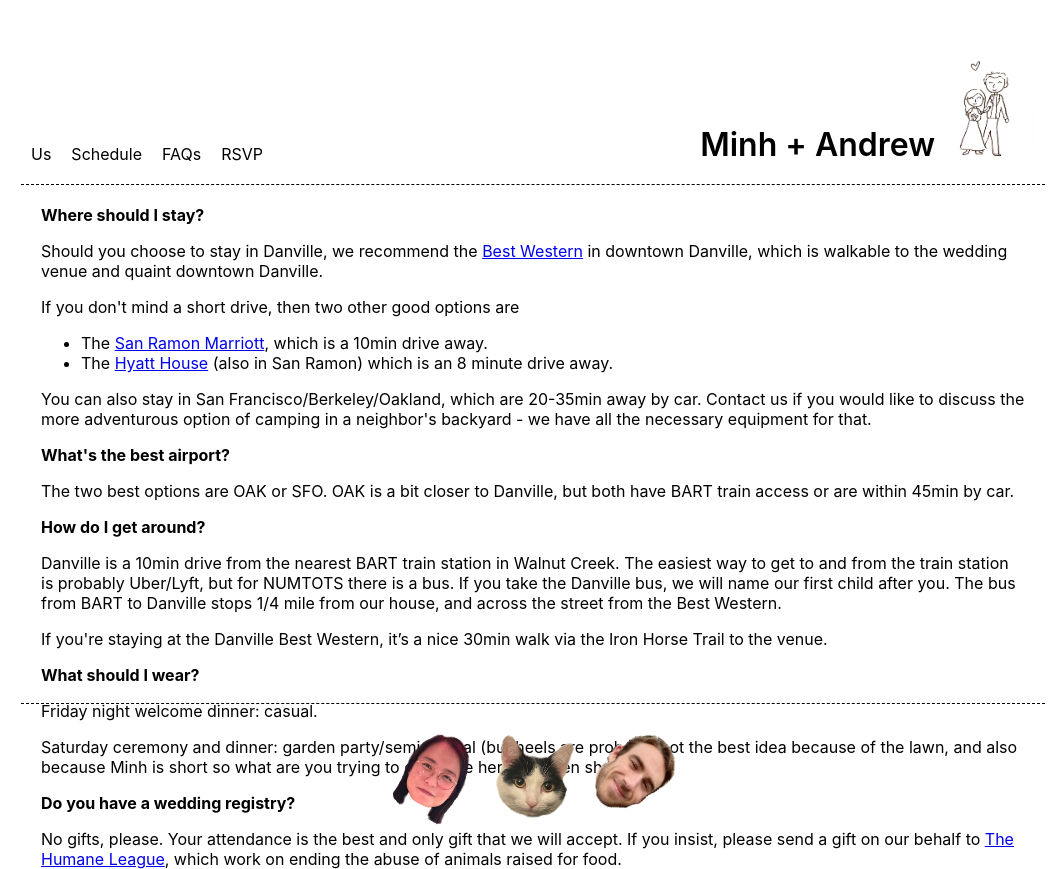
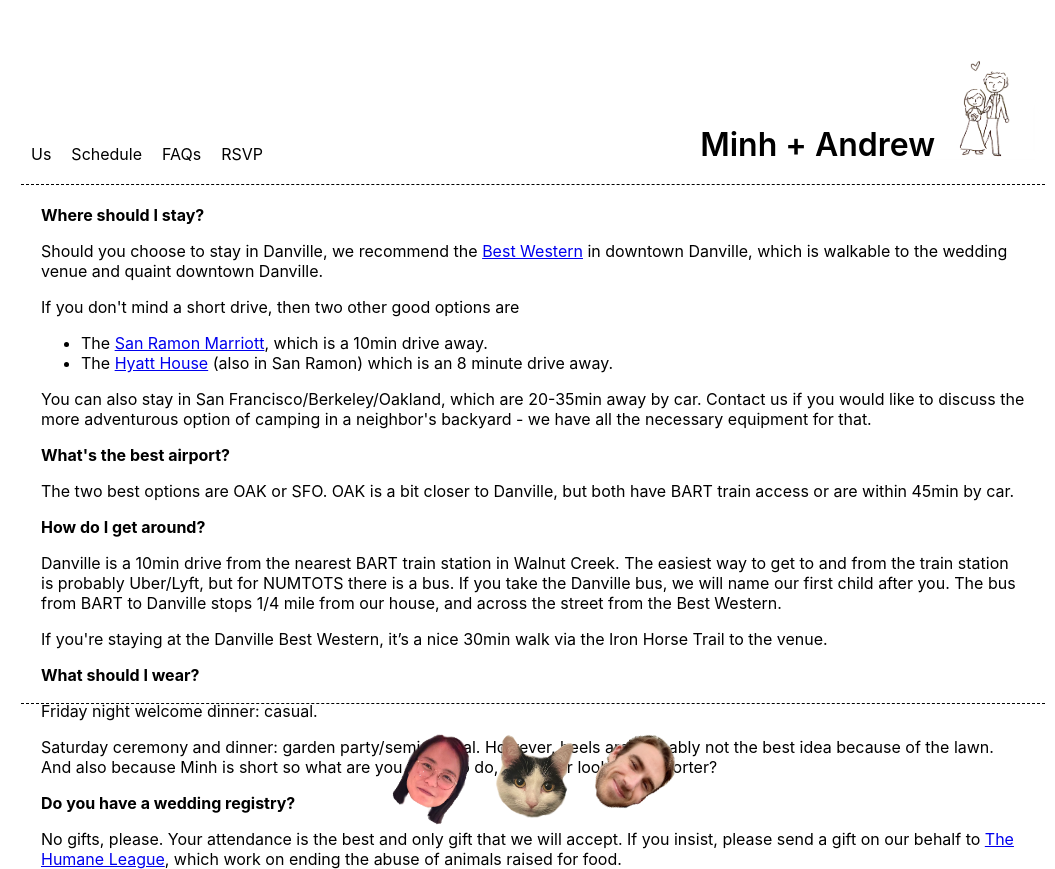
Before and after one commit to anotherminh/minhdrew, a React (Create React App) app: page /faqs in a window 1280 px wide. Shown: the whole page, without its empty margins (107-1162 px from the left). Built offline with nearby package versions, Linux system fonts and the light colour scheme.

Commit message:
punctuations

```diff
--- a/src/components/FAQs.js
+++ b/src/components/FAQs.js
@@ -71,10 +71,10 @@ export const FAQs = () => {
         <FAQSection title="What should I wear?">
           <p>Friday night welcome dinner: casual.</p>
           <p>
-            Saturday ceremony and dinner: garden party/semi-formal (but heels
-            are probably not the best idea because of the lawn, and also because
-            Minh is short so what are you trying to do, make her look even
-            shorter?).
+            Saturday ceremony and dinner: garden party/semi-formal. However,
+            heels are probably not the best idea because of the lawn. And also
+            because Minh is short so what are you trying to do, make her look
+            even shorter?
           </p>
         </FAQSection>
         <FAQSection title="Do you have a wedding registry?">
```
